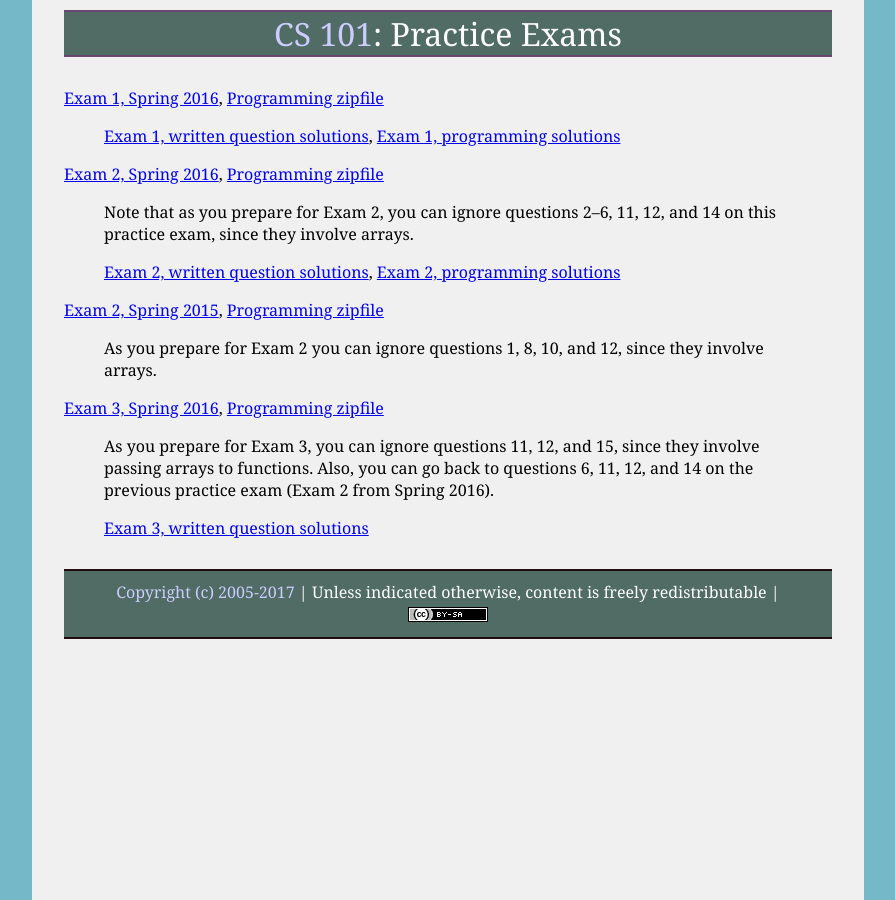
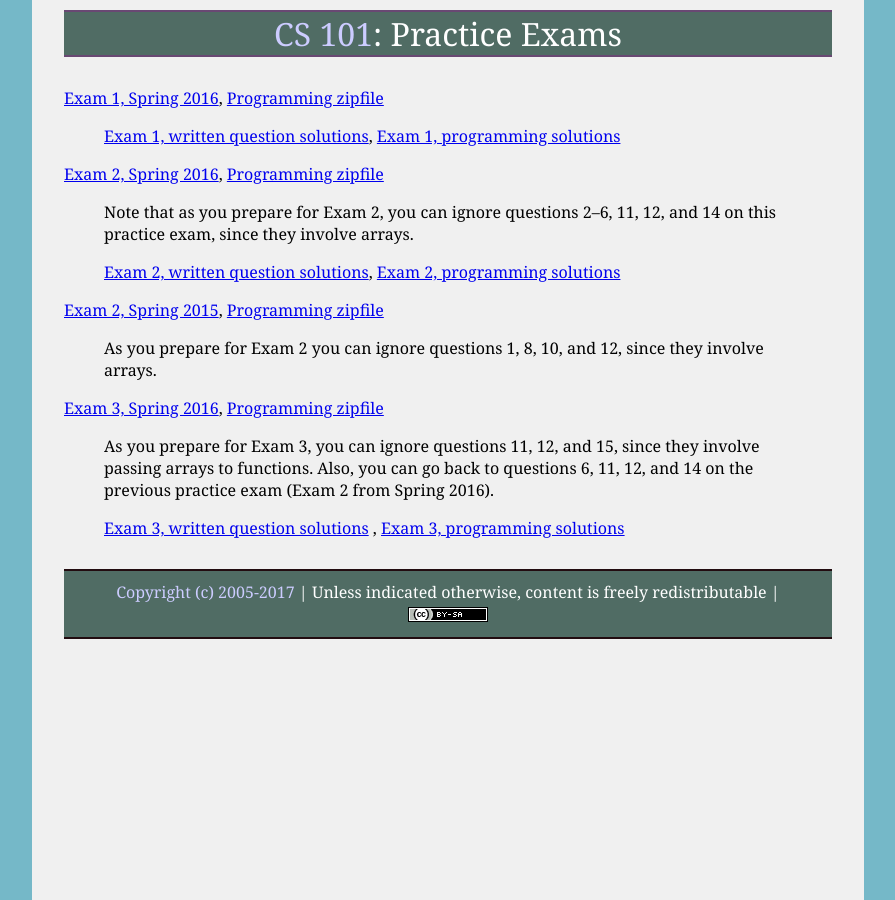
Before and after one commit to ycpcs/cs101-spring2017, a Jekyll site: the page built from practice/index.md, in a window 1280 px wide. Shown: the whole page, without its empty margins (192-1087 px from the left). Built offline with Jekyll 4.4.1, drawn with Linux system fonts in a browser that asks for light colours.

Commit message:
solution to exam 3 programming questions

```diff
--- a/practice/index.md
+++ b/practice/index.md
@@ -21,8 +21,4 @@ title: "Practice Exams"
 
 > As you prepare for Exam 3, you can ignore questions 11, 12, and 15, since they involve passing arrays to functions.  Also, you can go back to questions 6, 11, 12, and 14 on the previous practice exam (Exam 2 from Spring 2016).
 
-> [Exam 3, written question solutions](cs101-spring2016-exam03-solution.pdf)
-
-<!--
-, [Exam 3, programming solutions](CS101_Exam3_Solution.zip)
--->
+> [Exam 3, written question solutions](cs101-spring2016-exam03-solution.pdf) , [Exam 3, programming solutions](CS101_Exam3_Solution.zip)
```
Also changed, not shown: 1 other file.
